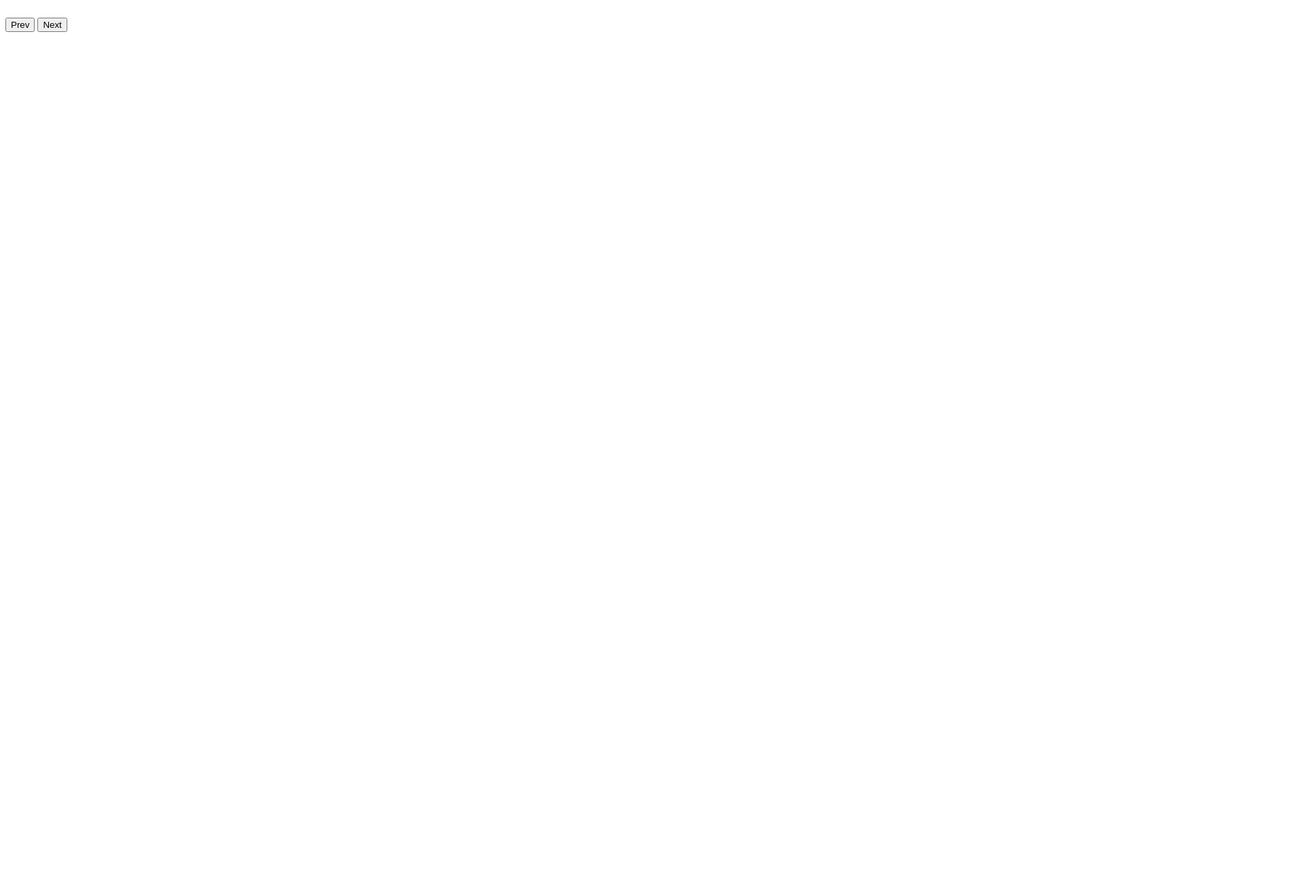
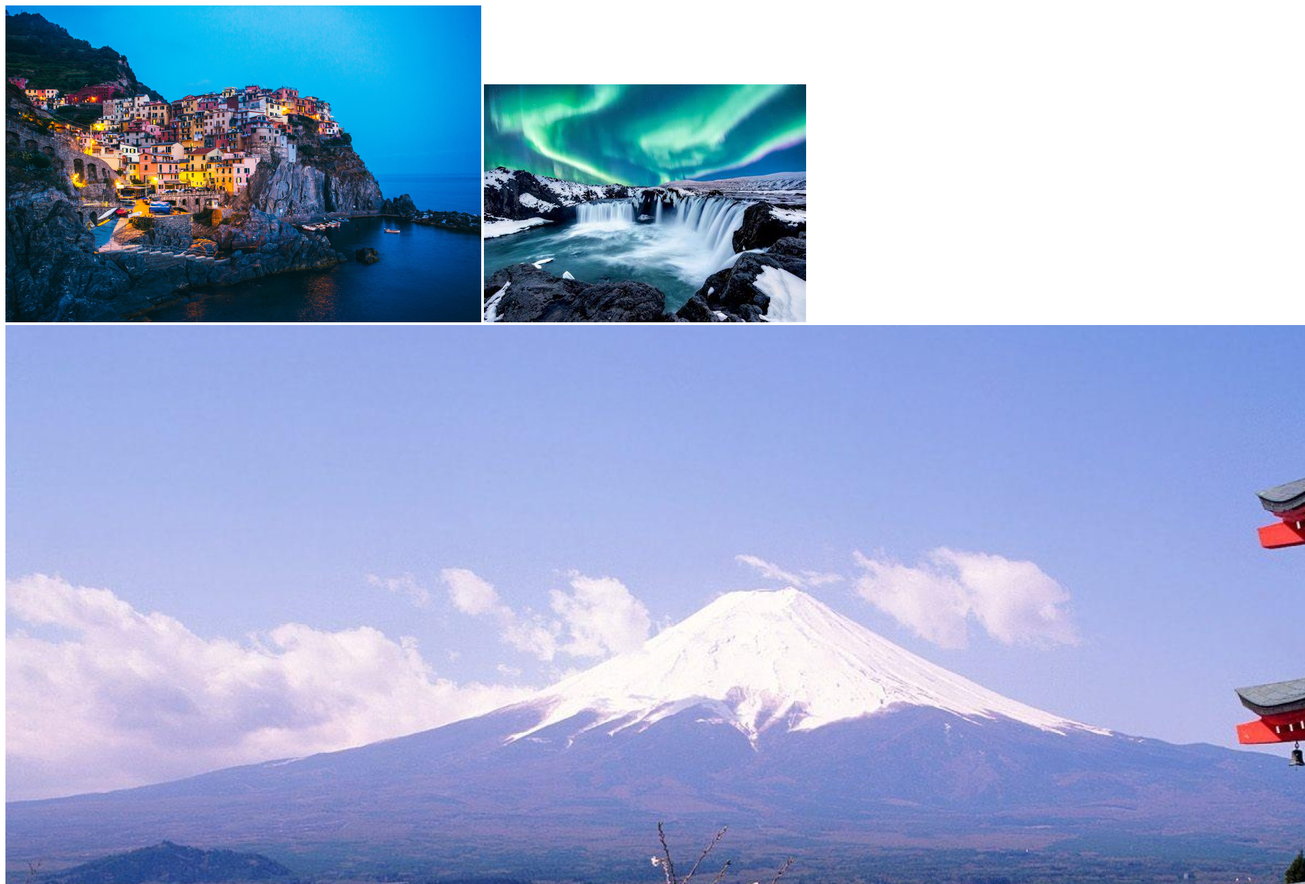
Before and after one commit to speyrot/ImageCarousel, a plain HTML site: page index.html in a window 1280 px wide. Shown: the top 1300 px of the page at 68% size, 1920 px wide, since content can reach past the window. Before the commit the page ends 800 px from the top, so only its background shows below. Drawn offline with Linux system fonts and the light colour scheme.

Commit message:
Finished html

```diff
--- a/index.html
+++ b/index.html
@@ -10,11 +10,11 @@
 
     <div class="carousel">
         <div class="image-container" id="imgs">
-            <img src="" alt="">
-            <img src="" alt="">
-            <img src="" alt="">
-            <img src="" alt="">
-            <img src="" alt="">
+            <img src="imgs/coast.jpeg" alt="Coast">
+            <img src="imgs/godafoss.jpeg" alt="Godafoss">
+            <img src="imgs/mt-fuji.jpeg" alt="Mt Fuji">
+            <img src="imgs/venice.jpeg" alt="Venice">
+            <img src="imgs/wall.jpeg" alt="Wall">
         </div>
 
         <div class="buttons-container">
```
